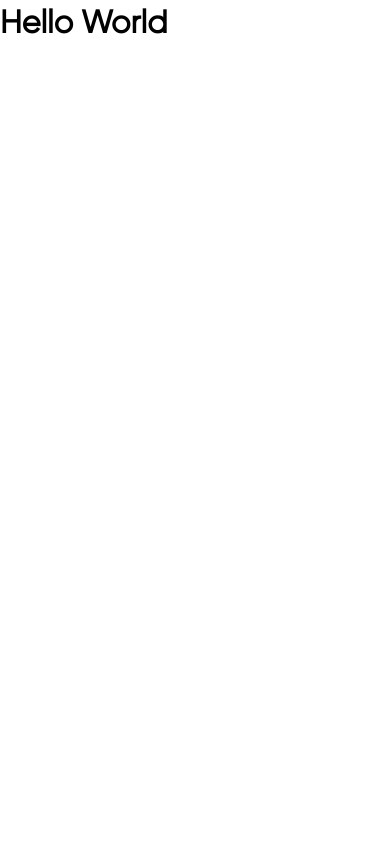
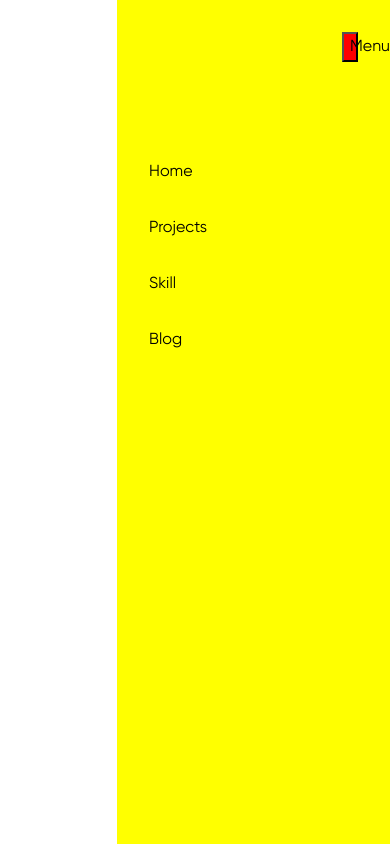
Before and after one commit to naveensinghp/nextjsweb, a Next.js app: page /components/Nav in a window 390 px wide. Built offline with nearby package versions, Linux system fonts and the light colour scheme.

Commit message:
Responsive Navbar

```diff
--- a/pages/components/Nav.js
+++ b/pages/components/Nav.js
@@ -1,7 +1,28 @@
-export default function About(){
+// import styles from '../styles/Home.module.css'
+import Link from 'next/link';
+import { AiOutlineMenu } from 'react-icons/ai';
+
+
+
+const Navbar = () => {
     return (
-        <div>
-            <h1>Hello World</h1>
-        </div>
+        <header className="primary-header flex">
+         <button className="mobile-nav-toggle" aria-control="primary-navigation" aria-expand="false">
+         <span className="sr-only">
+            Menu
+         </span>
+         </button>
+
+            <nav>
+                <ul className="primary-navigation flex" id="primary-navigation">
+                    <li>Home</li>
+                    <li>Projects</li>
+                    <li>Skill</li>
+                    <li>Blog</li>
+                </ul>
+            </nav>
+       </header>
     );
 }
+
+export default Navbar
--- a/styles/globals.css
+++ b/styles/globals.css
@@ -116,3 +116,50 @@ p, h1, h2, h3, h4, h5, h6 {
 .fs-400 {
   font-size: var(--fs-400);
 }
+
+.flex{
+  display: flex;
+  gap : 1rem;
+}
+
+.primary-header{
+  align-items: center;
+  justify-content: space-between;
+}
+
+.primary-navigation{
+  list-style: none;
+  padding: 0;
+  margin: 0;
+ background: yellow;
+   backdrop-filter:  blur(1rem);
+}
+
+.primary-navigation a {
+  text-decoration: none;
+}
+
+@media (max-width: 35em){
+  .primary-navigation {
+    /*--gap : 2em;*/
+    gap:  2em;
+    position: fixed;
+    inset:  0 0 0 30%;
+   /* background: hsl(0, 0, 100% / 0.1);*/
+    background: yellow;
+    flex-direction: column;
+    padding: min(30vh, 10rem) 2em;
+    backdrop-filter:  blur(1rem);
+  }
+}
+
+
+.mobile-nav-toggle{
+  position: absolute;
+  z-index: 9999;
+  background: red;
+  width: 1rem;
+  aspect-ratio: 1;
+  top: 2em;
+  right: 2em;
+}
```
